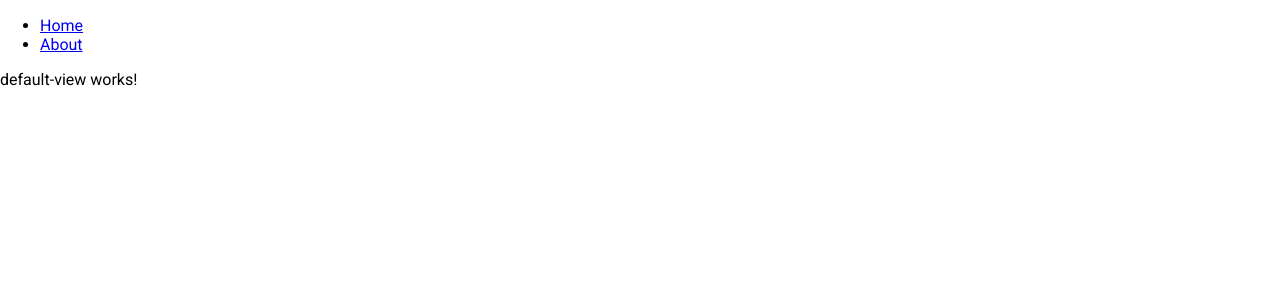
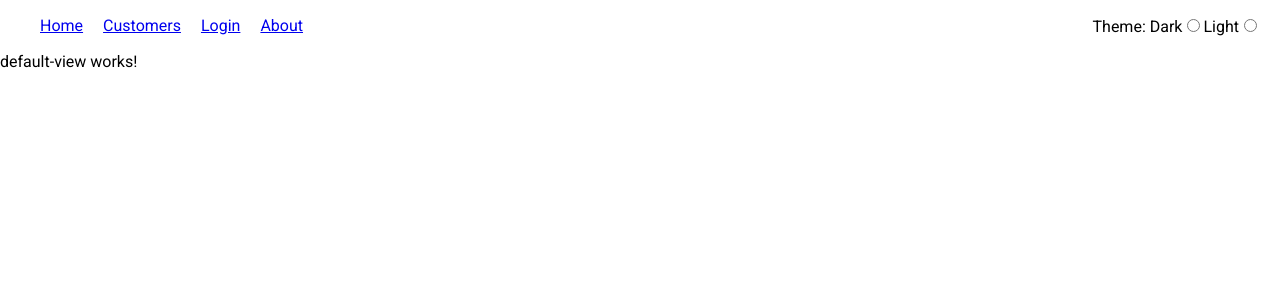
Before and after one commit to yana-07/su-modules-routing, an Angular app: page /to-be-redirected in a window 1280 px wide. Shown: the top 300 px of the page. Built offline with nearby package versions, Linux system fonts and the light colour scheme.

Commit message:
apply changes to header component css and html

```diff
--- a/src/app/core/header/header.component.css
+++ b/src/app/core/header/header.component.css
@@ -0,0 +1,13 @@
+ul {
+    display: flex;
+}
+
+ul>li {
+    display: inline-block;
+    margin-right: 20px;
+}
+
+ul>li:last-of-type {
+    flex: 1 1 auto;
+    text-align: end;
+}
--- a/src/app/core/header/header.component.html
+++ b/src/app/core/header/header.component.html
@@ -1,8 +1,21 @@
 <ul>
+    <li> <a routerLink="/home">Home</a></li>
+    <li> <a routerLink="/customer">Customers</a></li>
+    <li> <a routerLink="/login">Login</a></li>
+    <li> <a routerLink="/about">About</a></li>
+
     <li>
-        <a routerLink="/home">Home</a>
-    </li>
-    <li>
-        <a [routerLink]="['/about']">About</a>
+        <form #themeForm="ngForm">
+            Theme:
+            <span>
+                <label for="dark"> Dark</label>
+                <input id="dark" type="radio" name="theme" ngModel  value="dark">
+            </span>
+
+            <span>
+                <label for="light">Light</label>
+                <input id="light" type="radio" name="theme" ngModel value="light">
+            </span>
+        </form>
     </li>
 </ul>
```
